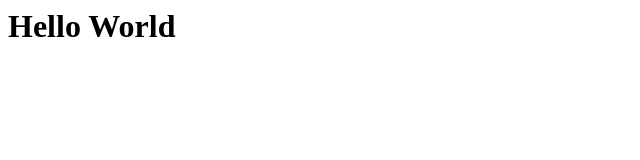
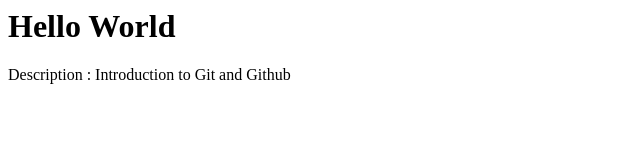
Before and after one commit to RobertusLantip/training_git, a plain HTML site: page index.html in a window 1280 px wide. Shown: the whole page, without its empty margins (0-640 px from the left). Drawn offline with Linux system fonts and the light colour scheme.

Commit message:
edit index.html

```diff
--- a/index.html
+++ b/index.html
@@ -1,8 +1,9 @@
 <html>
 <head>
-<title>Hello World</title>
+<title>Training Git</title>
 </head>
 <body>
 <h1>Hello World</h1>
+Description : Introduction to Git and Github
 </body>
 </html>
```
